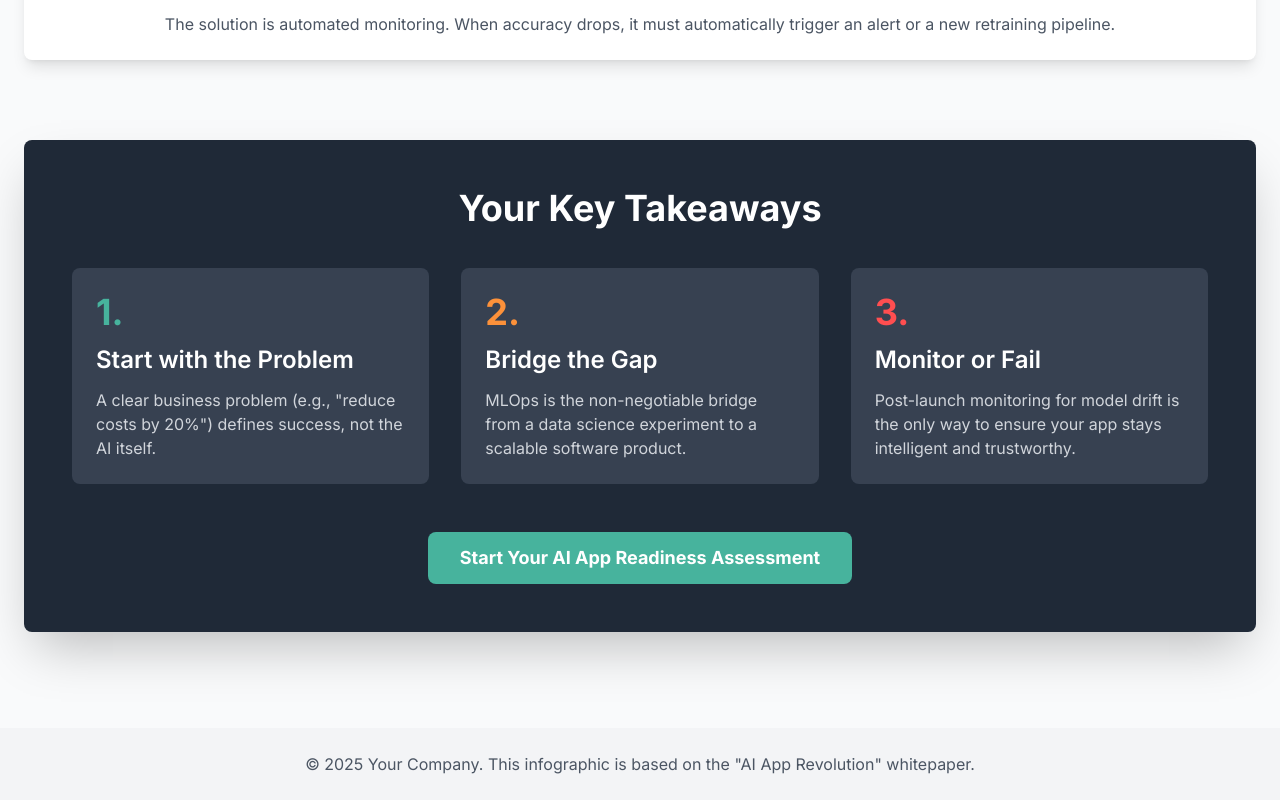
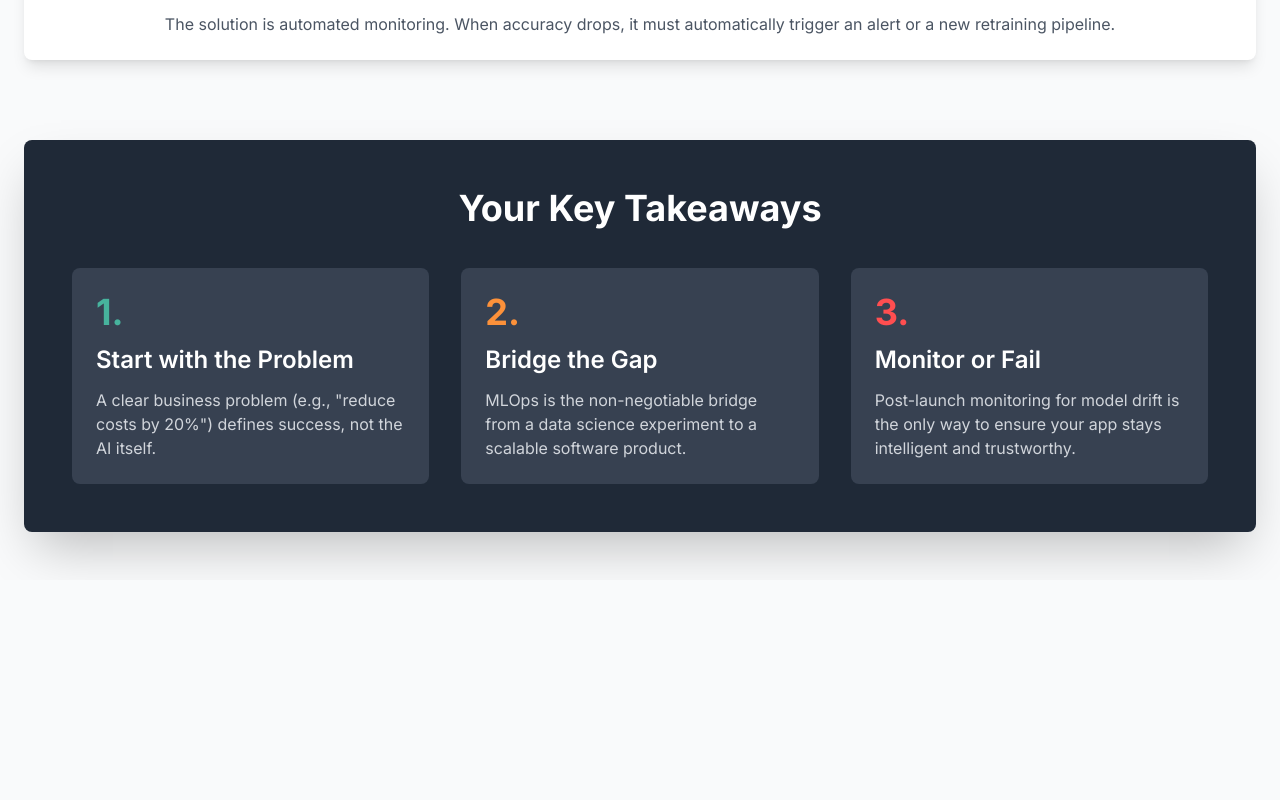
Before and after one commit to mohamaddkanaan-hash/AI_Blog, a plain HTML site: page index.html in a window 1280 px wide. Shown: the part 5099-5899 px from the top of the page. After the commit the page ends 5679 px from the top, so only its background shows below. Drawn offline with nearby package versions, Linux system fonts and the light colour scheme.

Commit message:
index.html

```diff
--- a/index.html
+++ b/index.html
@@ -401,18 +401,10 @@
                     <p class="text-gray-300">Post-launch monitoring for model drift is the only way to ensure your app stays intelligent and trustworthy.</p>
                 </div>
             </div>
-            <div class="text-center mt-12">
-                <a href="#" class="inline-block bg-[#47B39D] text-white font-bold py-3 px-8 rounded-lg text-lg hover:bg-[#3d9a88] transition-colors">
-                    Start Your AI App Readiness Assessment
-                </a>
-            </div>
         </section>
 
     </main>
 
-    <footer class="text-center p-6 bg-gray-100 mt-12">
-        <p class="text-gray-600">&copy; 2025 Your Company. This infographic is based on the "AI App Revolution" whitepaper.</p>
-    </footer>
 
     <script>
         (function() {
```
